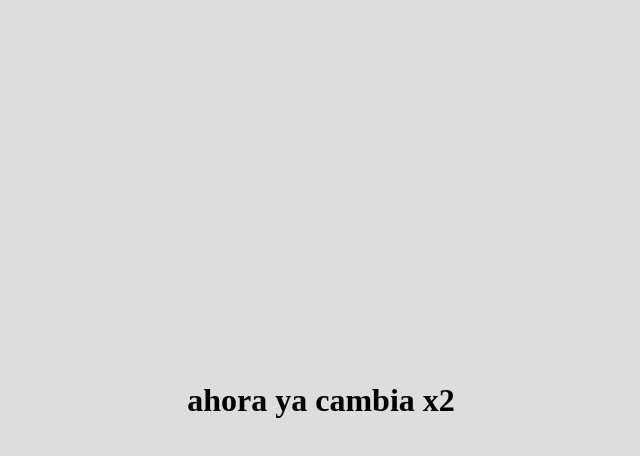
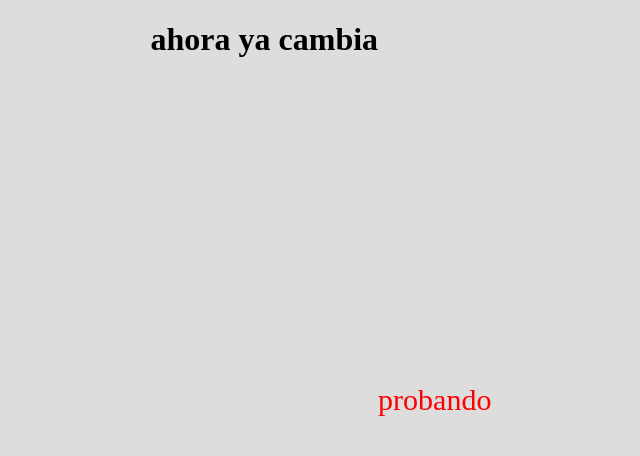
Before and after one commit to DonAxis/HolaWeb, a plain HTML site: page index.html in a window 1280 px wide. Shown: the whole page, without its empty margins (319-959 px from the left). Drawn offline with Linux system fonts and the light colour scheme.

Commit message:
empezando

```diff
--- a/TrabajoConsola.js
+++ b/TrabajoConsola.js
@@ -27,7 +27,7 @@ console.log(coche.marca);
 
 //dom es el documento HTML y se usa con document
 var elDom = document.querySelector("h1");
-elDom.textContent ="ahora ya cambia x2";
+elDom.textContent ="ahora ya cambia";
 
 //evento susesos como dar click cualquier cosa
 // listener escucha o recibe los datos
--- /dev/null
+++ b/arreglos.js
@@ -0,0 +1,11 @@
+arr1=["uno","dos","tres"];
+arr2=["sicuenta", "noventa", "ochenta"];
+console.warn(arr1);
+sumacon=[];
+sumacon=sumacon.concat(arr1,arr2)
+console.warn(sumacon)
+arr1.push("cuatro");
+arraAnidado=[
+arr1,arr2
+];
+console.warn(arraAnidado)
--- a/cuadro.css
+++ b/cuadro.css
@@ -1,12 +1,22 @@
  body {
       display: flex;
       justify-content: center;
-      align-items: center;
+    /* align-items: center;*/
       height: 100vh;
       background: #ddd;
       margin: 0;
     }
-    canvas {
+canvas {
       border: 2px solid black;
       background: white;
     }
+#q{
+  display: flex;
+  justify-content: center;
+ align-items: center;
+  height: 100vh;
+  background: #ddd;
+  margin: 0;
+  color: red;
+  font-size: 30px;
+}
--- a/index.html
+++ b/index.html
@@ -7,10 +7,17 @@
   <link rel="stylesheet" href="cuadro.css">
   </head>
 <body>
+<div >
+  <h1>Necesito esto</h1>
+  <br><br><br>
+</div>
 
-<h1>Necesito esto</h1>
+<div >
+  <p id="q">probando</p>
+</div>
 
 
   <script src="TrabajoConsola.js"></script>
+  <script src="arreglos.js"></script>
 </body>
 </html>
```
